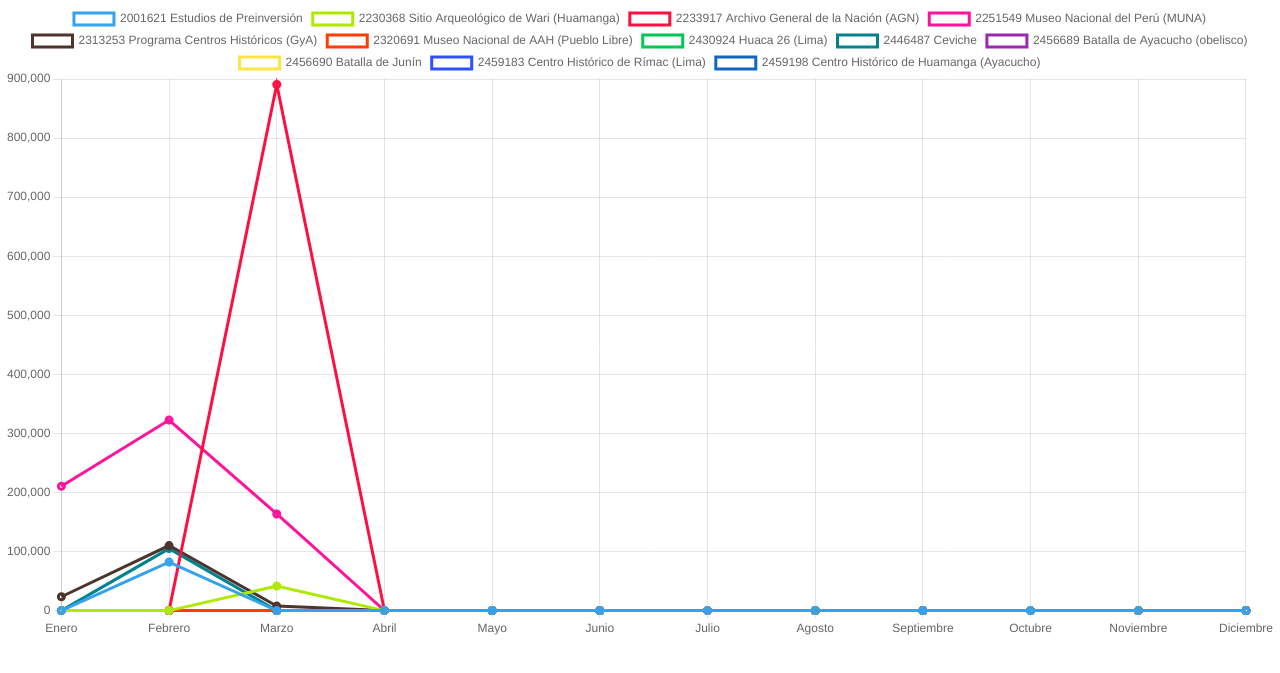
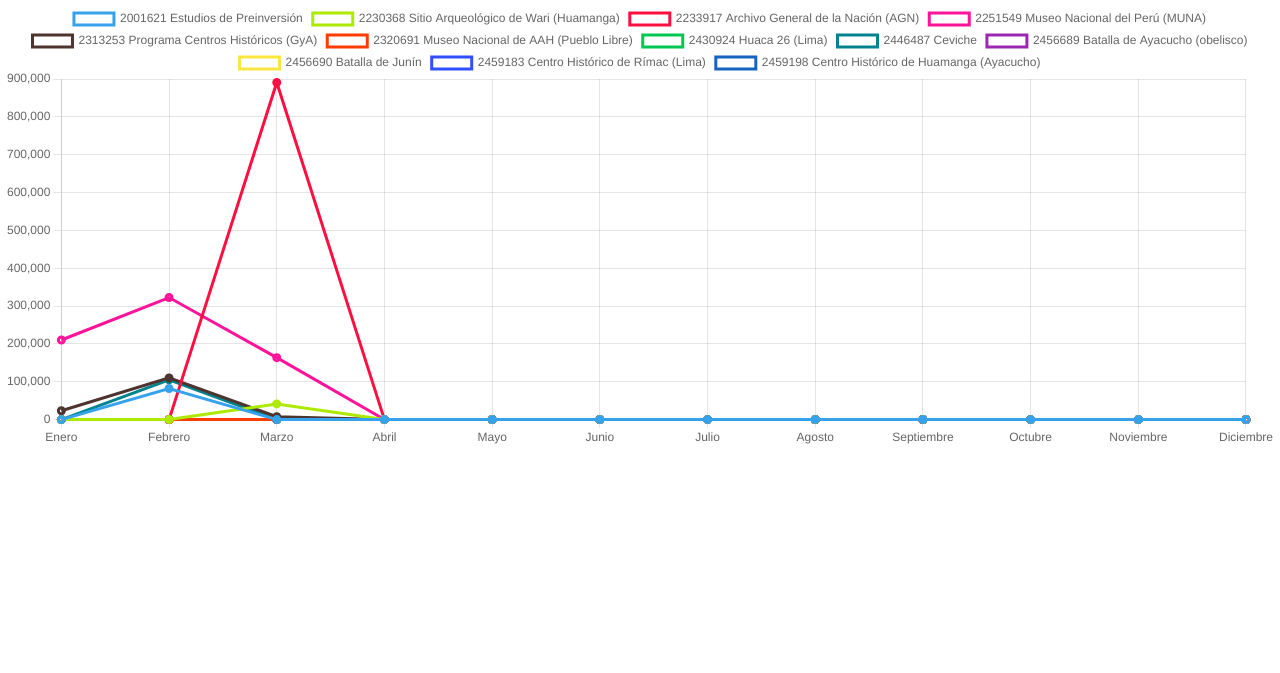
Before and after one commit to ElizabethPeredo/Inversiones2022, a plain HTML site: page index.html in a window 1280 px wide. Shown: the part 57-730 px from the top of the page. Drawn offline with nearby package versions, Linux system fonts and the light colour scheme.

Commit message:
Chart height

```diff
--- a/index.html
+++ b/index.html
@@ -13,7 +13,7 @@
 <body>
     <section class="m-1">
         <h1>Devengado Inversiones 2022</h1>
-        <canvas id="grafica"></canvas>
+        <canvas id="grafica" width="200" height="70"></canvas>
         <script src="script.js"></script>
     </section>
 </body>
```
Also changed, not shown: style.css (added).
